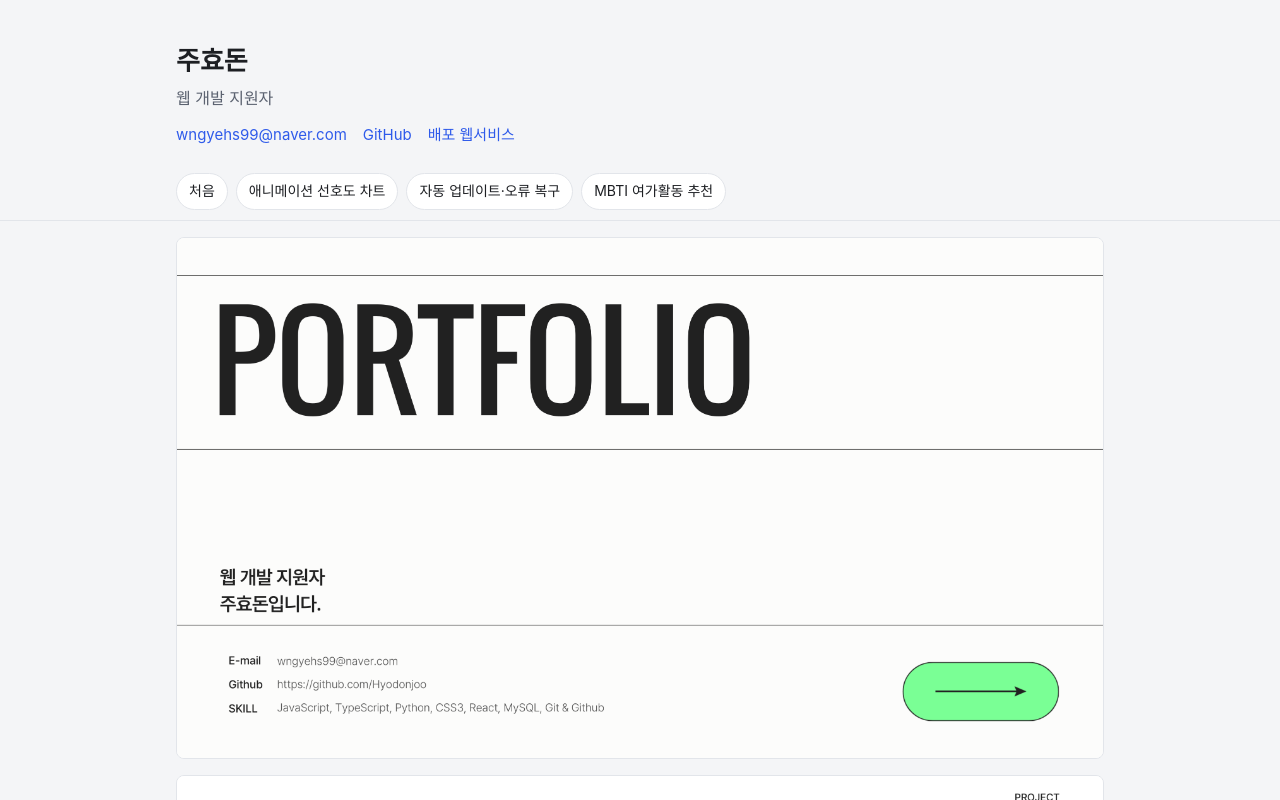
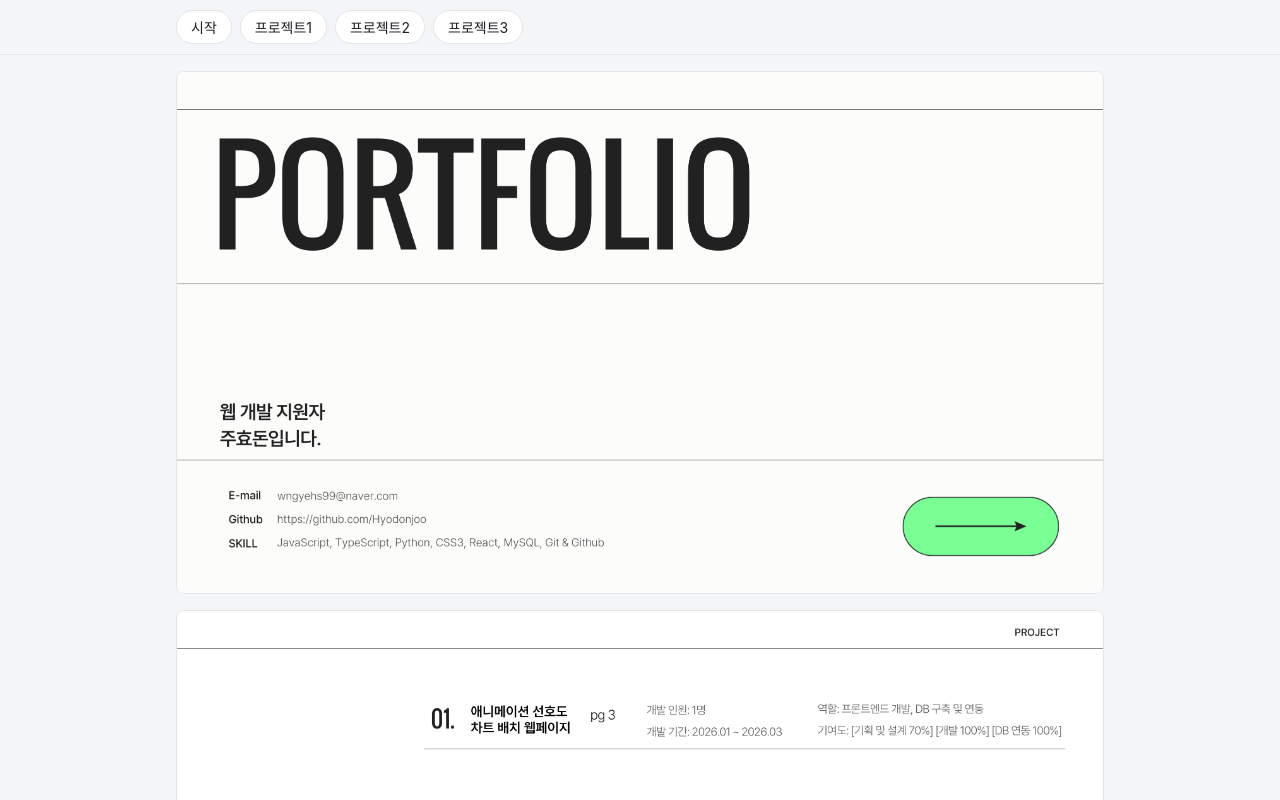
Before and after one commit to Hyodonjoo/Hyodonjoo.github.io, a plain HTML site: page index.html in a window 1280 px wide. Shown: the top 800 px of the page. Drawn offline with Linux system fonts and the light colour scheme.

Commit message:
사이트 구성 수정

```diff
--- a/index.html
+++ b/index.html
@@ -9,7 +9,6 @@
     --bg: #f4f5f7;
     --card: #ffffff;
     --text: #1d1f23;
-    --sub: #5b6270;
     --line: #e2e5ea;
     --accent: #2f5bea;
   }
@@ -18,7 +17,6 @@
       --bg: #15171b;
       --card: #1e2126;
       --text: #eceef2;
-      --sub: #a3a9b5;
       --line: #2c3037;
       --accent: #7c9bff;
     }
@@ -29,18 +27,7 @@
     background: var(--bg);
     color: var(--text);
     font-family: -apple-system, BlinkMacSystemFont, "Apple SD Gothic Neo", "Malgun Gothic", "Noto Sans KR", sans-serif;
-    line-height: 1.6;
   }
-  header {
-    max-width: 960px;
-    margin: 0 auto;
-    padding: 40px 16px 16px;
-  }
-  h1 { font-size: 26px; margin: 0 0 4px; }
-  .role { color: var(--sub); margin: 0 0 12px; }
-  .links { display: flex; flex-wrap: wrap; gap: 8px 16px; font-size: 15px; }
-  .links a { color: var(--accent); text-decoration: none; }
-  .links a:hover { text-decoration: underline; }
   nav {
     position: sticky;
     top: 0;
@@ -58,7 +45,7 @@
   }
   nav a {
     flex: none;
-    padding: 6px 12px;
+    padding: 6px 14px;
     border: 1px solid var(--line);
     border-radius: 999px;
     background: var(--card);
@@ -71,7 +58,7 @@
   main {
     max-width: 960px;
     margin: 0 auto;
-    padding: 16px 16px 60px;
+    padding: 16px 16px 40px;
   }
   .slide {
     display: block;
@@ -83,41 +70,23 @@
     border-radius: 8px;
     scroll-margin-top: 64px;
   }
-  footer {
-    text-align: center;
-    color: var(--sub);
-    font-size: 13px;
-    padding: 0 16px 40px;
-  }
 </style>
 </head>
 <body>
 
-<header>
-  <h1>주효돈</h1>
-  <p class="role">웹 개발 지원자</p>
-  <div class="links">
-    <a href="mailto:wngyehs99@naver.com">wngyehs99@naver.com</a>
-    <a href="https://github.com/Hyodonjoo" target="_blank" rel="noopener">GitHub</a>
-    <a href="https://animebias.vercel.app/" target="_blank" rel="noopener">배포 웹서비스</a>
-  </div>
-</header>
-
 <nav>
   <div class="inner">
-    <a href="#s1">처음</a>
-    <a href="#s3">애니메이션 선호도 차트</a>
-    <a href="#s14">자동 업데이트·오류 복구</a>
-    <a href="#s23">MBTI 여가활동 추천</a>
+    <a href="#s1">시작</a>
+    <a href="#s3">프로젝트1</a>
+    <a href="#s14">프로젝트2</a>
+    <a href="#s23">프로젝트3</a>
   </div>
 </nav>
 
 <main id="slides"></main>
 
-<footer>슬라이드를 위에서 아래로 스크롤해 보세요.</footer>
-
 <script>
-  // ▼ 파워포인트에서 내보낸 이미지 파일 이름에 맞게 이 세 값만 바꾸면 됩니다.
+  // ▼ 파워포인트에서 내보낸 이미지 파일 이름에 맞게 이 값들만 바꾸면 됩니다.
   const FOLDER = "slides";      // 이미지를 넣은 폴더 이름
   const PREFIX = "슬라이드";     // 파일 이름 앞부분 (영문 PowerPoint라면 "Slide")
   const EXT = ".PNG";           // 확장자 (대소문자까지 똑같아야 합니다: .PNG 또는 .png)
```
